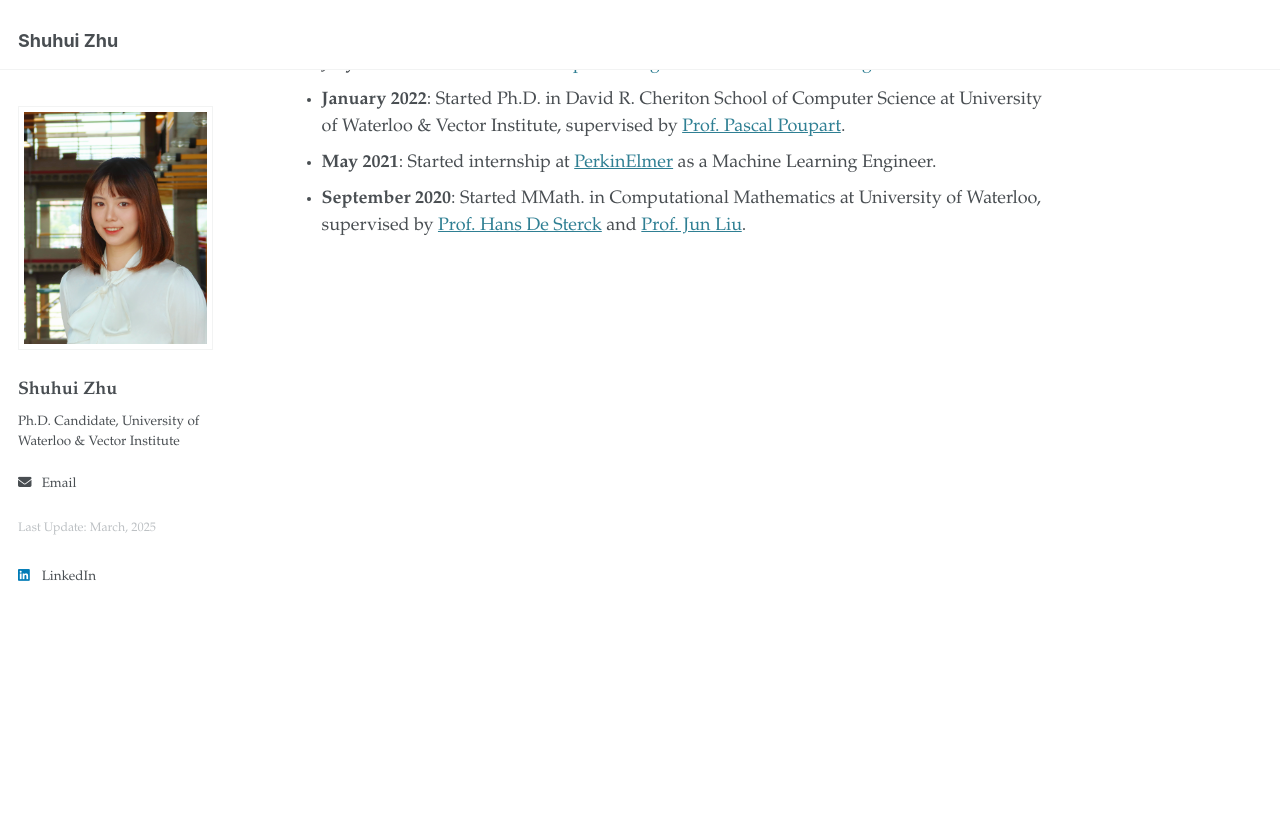
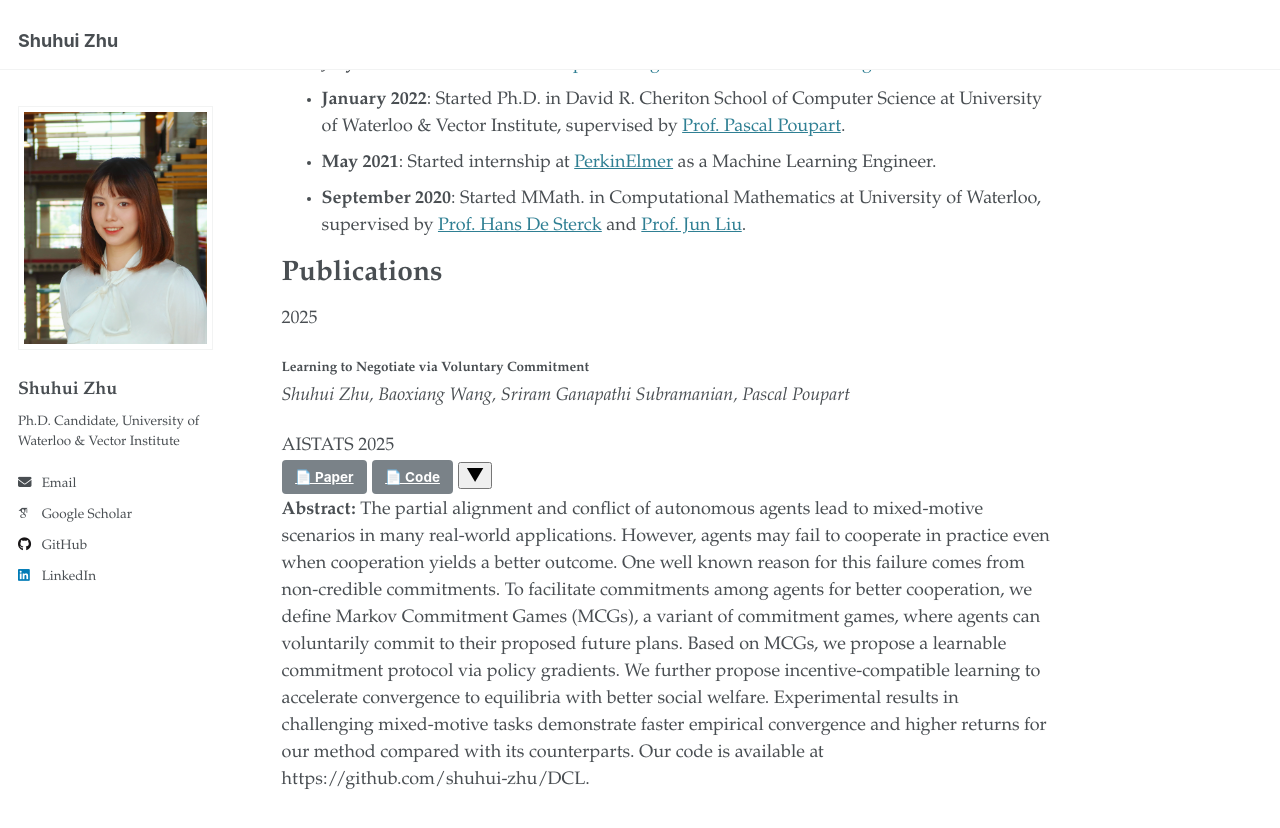
Before and after one commit to shuhui-zhu/shuhui-zhu.github.io, a Jekyll site: the page built from _pages/about.md, in a window 1280 px wide and 900 px high, scrolled down 476 px. Shown: the top 828 px of the window. Built offline with Jekyll 4.4.1, drawn with Linux system fonts in a browser that asks for light colours; some web fonts are replaced; before the commit the page ends 1031 px from its top, so only the background shows below that.

Commit message:
add publication

```diff
--- a/_pages/about.md
+++ b/_pages/about.md
@@ -20,3 +20,22 @@ News
 * **January 2022**: Started Ph.D. in David R. Cheriton School of Computer Science at University of Waterloo & Vector Institute, supervised by [Prof. Pascal Poupart](https://cs.uwaterloo.ca/~ppoupart/).
 * **May 2021**: Started internship at [PerkinElmer](https://content.perkinelmer.com) as a Machine Learning Engineer.
 * **September 2020**: Started MMath. in Computational Mathematics at University of Waterloo, supervised by [Prof. Hans De Sterck](https://uwaterloo.ca/scholar/hdesterc) and [Prof. Jun Liu](https://uwaterloo.ca/hybrid-systems-lab/jun-liu).
+
+Publications
+======
+<div class="timeline">
+  <div class="timeline-item">
+    <div class="timeline-year">2025</div>
+    <div class="timeline-content">
+      <h4>Learning to Negotiate via Voluntary Commitment</h4>
+      <p><i>Shuhui Zhu, Baoxiang Wang, Sriram Ganapathi Subramanian, Pascal Poupart</i></p>
+      <span class="label">AISTATS 2025</span><br>
+      <a href="https://openreview.net/forum?id=DZwHPyPeZO" target="_blank" class="btn">📄 Paper</a>
+      <a href="https://github.com/shuhui-zhu/DCL" target="_blank" class="btn">📄 Code</a>
+      <button class="toggle-abstract" onclick="toggleAbstract('abstract1')">▼</button>
+      <div id="abstract1" class="abstract-content">
+        <p><strong>Abstract:</strong> The partial alignment and conflict of autonomous agents lead to mixed-motive scenarios in many real-world applications. However, agents may fail to cooperate in practice even when cooperation yields a better outcome. One well known reason for this failure comes from non-credible commitments. To facilitate commitments among agents for better cooperation, we define Markov Commitment Games (MCGs), a variant of commitment games, where agents can voluntarily commit to their proposed future plans. Based on MCGs, we propose a learnable commitment protocol via policy gradients. We further propose incentive-compatible learning to accelerate convergence to equilibria with better social welfare. Experimental results in challenging mixed-motive tasks demonstrate faster empirical convergence and higher returns for our method compared with its counterparts. Our code is available at https://github.com/shuhui-zhu/DCL.</p>
+      </div>
+    </div>
+  </div>
+</div>
```
